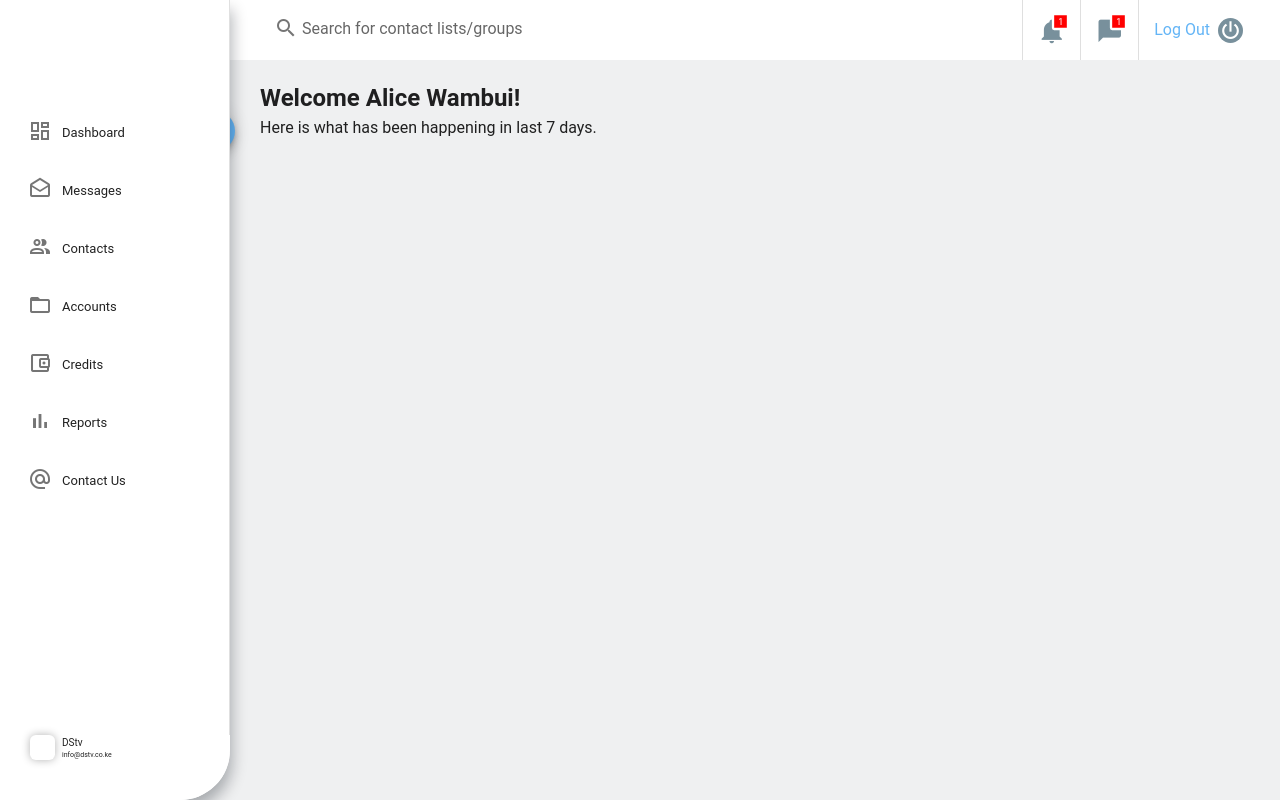
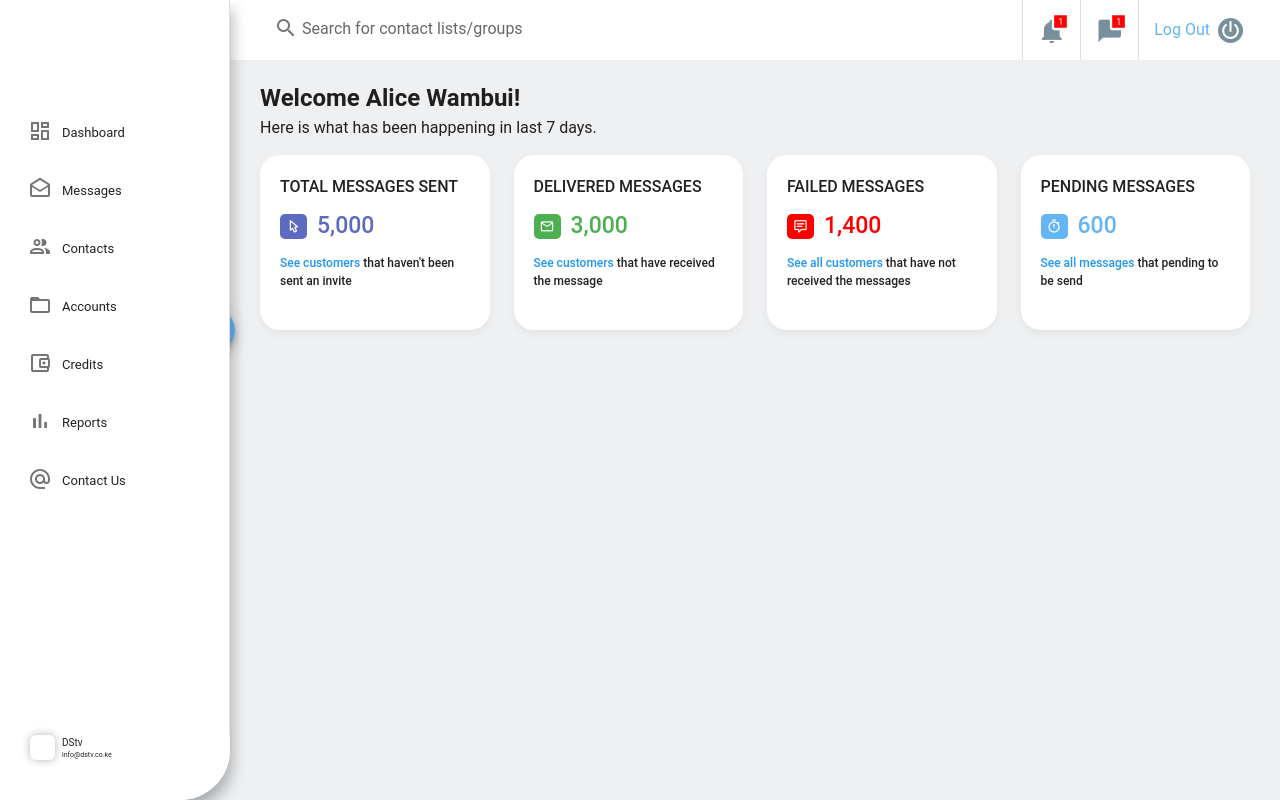
Before and after one commit to nascal3/tingg, a Vue app: page /dashboard2 in a window 1280 px wide. Built offline with nearby package versions, Linux system fonts and the light colour scheme.

Commit message:
created first cards row on layout for Dashboard2.vue

```diff
--- a/src/pages/Dashboard2.vue
+++ b/src/pages/Dashboard2.vue
@@ -6,6 +6,62 @@
     </div>
 
     <v-row>
+      <v-col md="3" cols="12">
+        <v-card class="top-row-card">
+          <div class="card-header-text-uppercase">Total Messages sent</div>
+          <div class="count-display d-flex align-center">
+            <span class="count-display-icon d-flex align-center justify-center info-color">
+              <v-icon>mdi-cursor-default-outline</v-icon>
+            </span>
+            <span class="count-display-number info-text">5,000</span>
+          </div>
+          <div class="card-text">
+            <span class="blue--text">See customers</span> that haven't been sent an invite
+          </div>
+        </v-card>
+      </v-col>
+      <v-col md="3" cols="12">
+        <v-card class="top-row-card">
+          <div class="card-header-text-uppercase">Delivered messages</div>
+          <div class="count-display d-flex align-center">
+            <span class="count-display-icon d-flex align-center justify-center success-color">
+              <v-icon>mdi-email-outline</v-icon>
+            </span>
+            <span class="count-display-number success-text">3,000</span>
+          </div>
+          <div class="card-text">
+            <span class="blue--text">See customers</span> that have received the message
+          </div>
+        </v-card>
+      </v-col>
+      <v-col md="3" cols="12">
+        <v-card class="top-row-card">
+          <div class="card-header-text-uppercase">Failed messages</div>
+          <div class="count-display d-flex align-center">
+            <span class="count-display-icon d-flex align-center justify-center error-color">
+              <v-icon>mdi-comment-text-outline</v-icon>
+            </span>
+            <span class="count-display-number error-text">1,400</span>
+          </div>
+          <div class="card-text">
+            <span class="blue--text">See all customers</span> that have not received the messages
+          </div>
+        </v-card>
+      </v-col>
+      <v-col md="3" cols="12">
+        <v-card class="top-row-card">
+          <div class="card-header-text-uppercase">pending messages</div>
+          <div class="count-display d-flex align-center">
+            <span class="count-display-icon d-flex align-center justify-center primary-color">
+              <v-icon>mdi-timer-outline</v-icon>
+            </span>
+            <span class="count-display-number primary-text">600</span>
+          </div>
+          <div class="card-text">
+            <span class="blue--text">See all messages</span> that pending to be send
+          </div>
+        </v-card>
+      </v-col>
     </v-row>
 
     <v-row>
--- a/src/plugins/themeColors.js
+++ b/src/plugins/themeColors.js
@@ -2,7 +2,7 @@ export default {
   light: {
     primary: '#64B5F6',
     secondary: '#B71C1C',
-    info: '#6A1B9A',
+    info: '#5C6BC0',
     warning: '#FFC107',
     error: '#FF0000',
     success: '#4CAF50',
--- a/src/styles/abstracts/_variables.scss
+++ b/src/styles/abstracts/_variables.scss
@@ -5,7 +5,7 @@ $primary: #64B5F6;
 $secondary: #B71C1C;
 $accent: #78909C;
 $error: #FF0000;
-$info: #6A1B9A;
+$info: #5C6BC0;
 $success: #4CAF50;
 $warning: #FFC107;
 
--- a/src/styles/base/_global.scss
+++ b/src/styles/base/_global.scss
@@ -22,6 +22,12 @@
       text-transform: capitalize;
       margin-bottom: 10px;
       font-weight: 500;
+
+      &-uppercase {
+        text-transform: uppercase;
+        margin-bottom: 10px;
+        font-weight: 500;
+      }
     }
 
     &-text {
@@ -35,8 +41,39 @@
   }
 }
 
+.primary-color {
+  background-color: $primary;
+}
+.primary-text {
+  color: $primary;
+}
+.info-color {
+  background-color: $info;
+}
+.info-text {
+  color: $info;
+}
+.success-color {
+  background-color: $success;
+}
+.success-text {
+  color: $success;
+}
+.error-color {
+  background-color: $error;
+}
+.error-text {
+  color: $error;
+}
+.warning-color {
+  background-color: $warning;
+}
+.warning-text {
+  color: $warning;
+}
+
 .chat-button {
-  position: absolute;
+  position: fixed;
   right: 35px;
   bottom: 70px;
 }
--- a/src/styles/layout/_dashboard2.scss
+++ b/src/styles/layout/_dashboard2.scss
@@ -3,34 +3,34 @@
   padding: 20px 30px 50px 30px;
 
   .top-row-card {
-    min-height: 360px;
+    min-height: 175px;
   }
 
   .bottom-row-card {
     min-height: 190px;
   }
 
-  .line-height {
-    line-height: 1.1;
-  }
+  .count-display {
+    margin-bottom: 10px;
+    &-icon {
+      width: 27px;
+      height: 25px;
+      border-radius: 5px;
+      padding: 5px;
+      margin-right: 10px;
 
-  .card-1-mage {
-    .v-image {
-      max-width: 550px;
+      .v-icon {
+        color: $white;
+        font-size: 15px;
+      }
+    }
+
+    &-number {
+      font-weight: 500;
+      font-size: 23px;
     }
   }
 
-  .card-2-mage {
-    .v-image {
-      max-width: 120px;
-    }
-  }
-
-  .card-3-mage {
-    .v-image {
-      max-width: 120px;
-    }
-  }
 
   .large-number {
     text-align: center;
```
